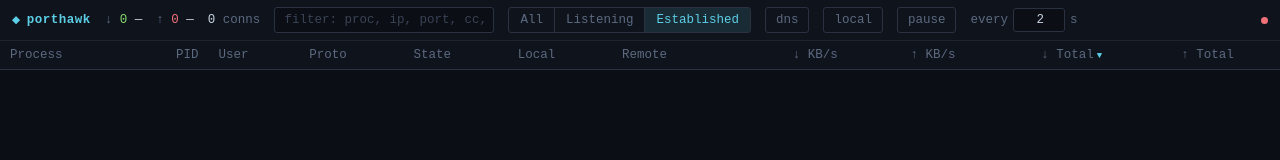
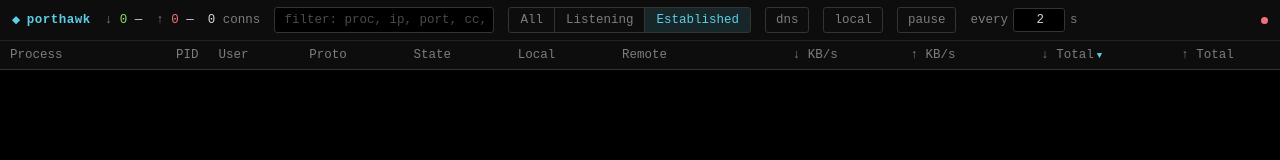
Before and after one commit to sir-canada/porthawk, a plain HTML site: page web/index.html in a window 1280 px wide. Drawn offline with Linux system fonts and the light colour scheme.

Commit message:
ui: black/night theme — neutral-grey backgrounds and text, keep cyan accent
Backgrounds go pure black (#000) instead of dark-blue #0b0e14; greys are
now true neutral (R=G=B), dropping the blue hue from --fg/--dim/--dimmer
and the line colors. Accent cyan and ok/bad/warn unchanged.

```diff
--- a/web/index.html
+++ b/web/index.html
@@ -6,9 +6,10 @@
 <title>porthawk</title>
 <style>
 :root{
-  --bg:#0b0e14; --bg2:#0f131c; --bg3:#131826;
-  --line:#1e2430; --line2:#2a3242;
-  --fg:#c8d3e0; --dim:#5c6a80; --dimmer:#3a4356;
+  /* black / night theme: neutral greys (R=G=B, no blue hue); cyan accent kept */
+  --bg:#000000; --bg2:#0d0d0d; --bg3:#161616;
+  --line:#232323; --line2:#343434;
+  --fg:#d4d4d4; --dim:#7d7d7d; --dimmer:#4a4a4a;
   --acc:#5ccfe6; --accdim:rgba(92,207,230,.13);
   --ok:#87d96c; --bad:#f07178; --warn:#ffd580;
 }
@@ -89,7 +90,7 @@
   background:var(--bg3); border-bottom:1px solid var(--line2);
   border-top:1px solid var(--line2); transition:background .7s;
 }
-tr.grp:hover td{background:#182031; transition:background .12s}
+tr.grp:hover td{background:#1e1e1e; transition:background .12s}
 tr.grp.new td{background:rgba(135,217,108,.22); transition:none}
 tr.grp td.comm{color:var(--acc)}
 tr.grp .garr{color:var(--dim); font-size:10px; text-align:center}
```
